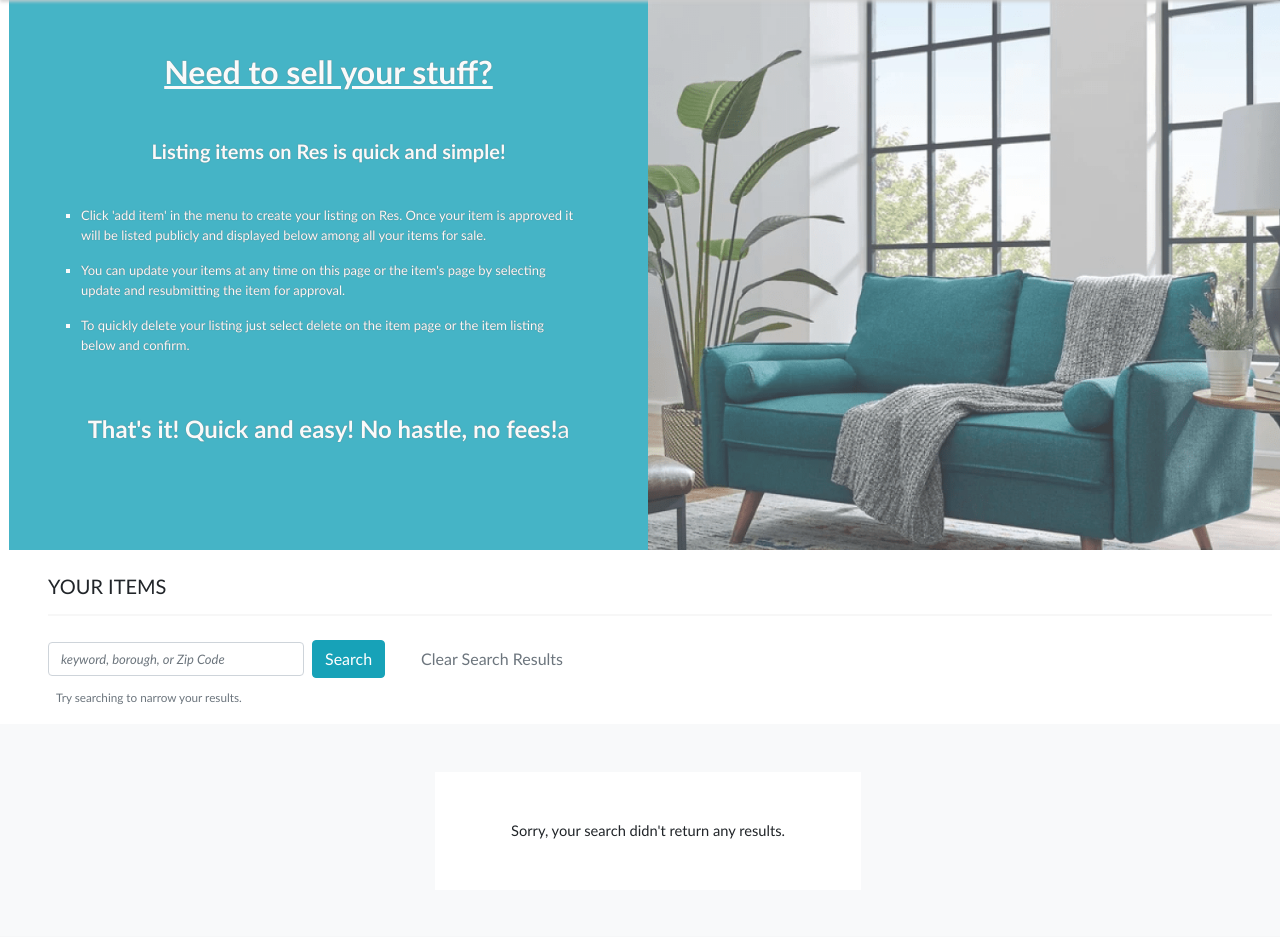
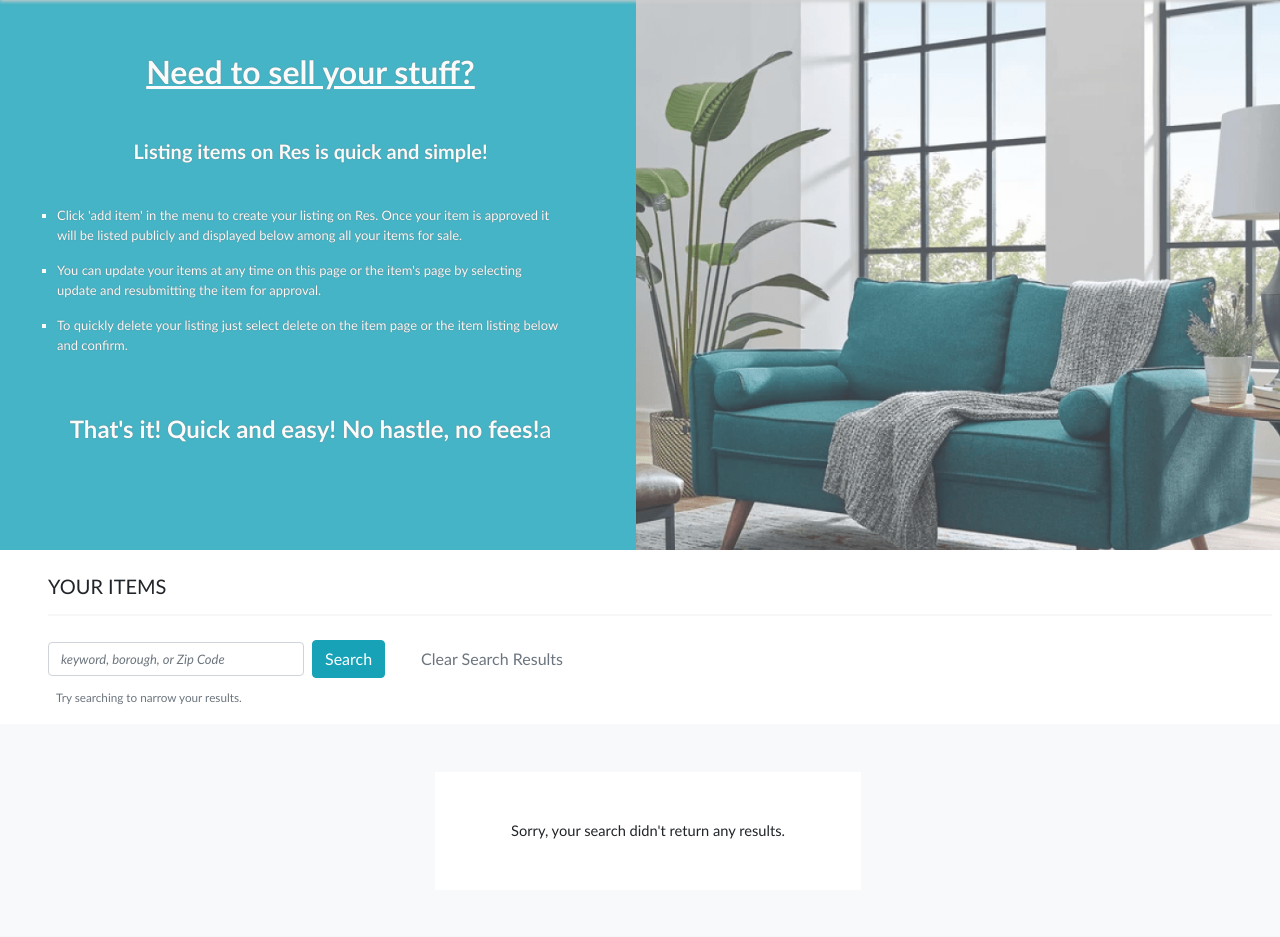
Before and after one commit to gth2103/res_app, a Flask app: template res/app/templates/sell.html in a window 1280 px wide. Shown: the part 56-993 px from the top of the page. Run offline with Flask 2, Linux system fonts and the light colour scheme; the template is opened without the code that fills it, so the values that code supplies are empty; parts of the project's set-up code (start-up, migrations or seed data) failed here and were passed over; some libraries are stand-ins or nearby versions.

Commit message:
format seller paragraph viewport changes

```diff
--- a/res/app/templates/sell.html
+++ b/res/app/templates/sell.html
@@ -23,15 +23,15 @@
     <div>
 </nav>
 <div class="container-fluid m-0 pl-0 pr-2">
-    <div class="row buy_info pl-4 pl-0">
-        <div id="info_3_left" class="col text-light p-1 p-sm-5 overflow-auto text-center">
+    <div class="row buy_info pl-2 pl-sm-0">
+        <div id="info_3_left" class="col text-light p-1 p-sm-2 p-md-3 p-lg-4 p-xl-5  overflow-auto text-center">
             <p class="header_1">
                 <b><u>Need to sell your stuff?</u></b>
             </p>
             <p class="header_4 pt-2 pt-sm-4">
                 <b>Listing items on Res is quick and simple!</b>
             </p>
-            <ul class="p-0 p-sm-4 text-left">
+            <ul class="p-0 pl-4 p-sm-4 pl-sm-0 text-left">
             <li><p>
                 Click 'add item' in the menu to create your listing on Res. Once your item is approved it will be listed publicly and displayed below among all your items for sale.
             </p></li>
```
